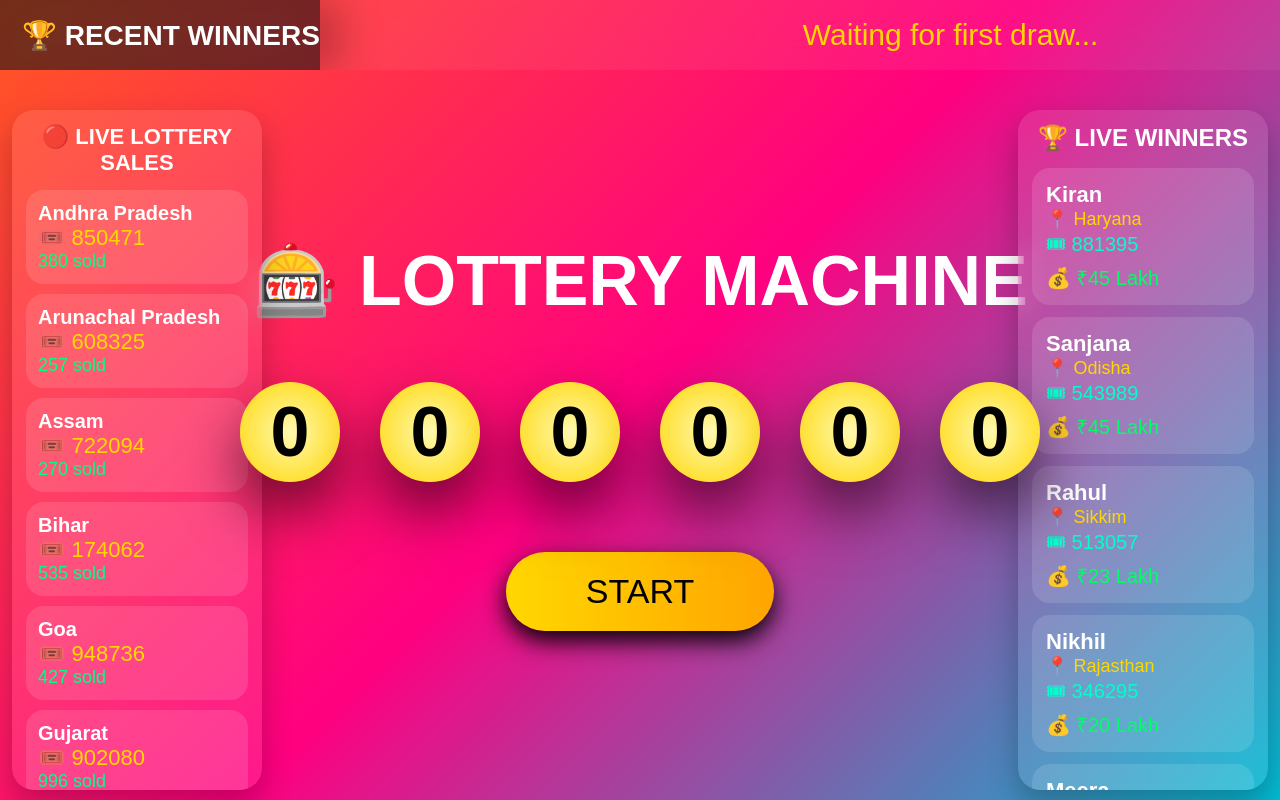
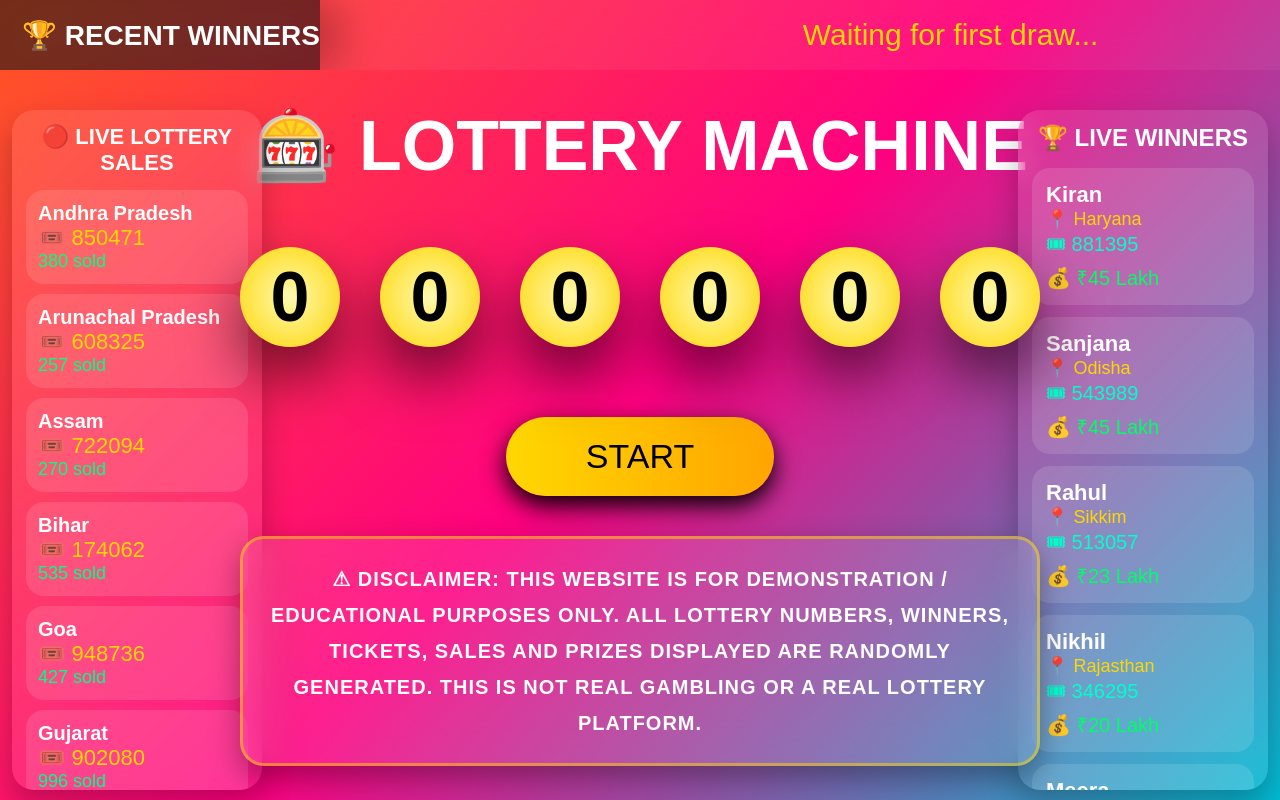
Before and after one commit to amithachar/lotterymachine, a Flask app: page / in a window 1280 px wide. Run offline with Flask 3, Linux system fonts and the light colour scheme.

Commit message:
added disclaimer

```diff
--- a/static/css/style.css
+++ b/static/css/style.css
@@ -598,3 +598,66 @@ background:white;
 border-radius:30px;
 
 }
+
+/* DISCLAIMER */
+
+#disclaimerBox{
+
+margin-top:40px;
+
+width:100%;
+
+max-width:1050px;
+
+padding:22px;
+
+border-radius:24px;
+
+background:
+
+rgba(
+255,
+255,
+255,
+0.12
+);
+
+backdrop-filter:
+
+blur(
+18px
+);
+
+border:
+
+3px solid rgba(
+255,
+215,
+0,
+0.5
+);
+
+box-shadow:
+
+0 12px 30px rgba(
+0,
+0,
+0,
+0.35
+);
+
+font-size:20px;
+
+font-weight:900;
+
+line-height:1.8;
+
+text-transform:uppercase;
+
+color:white;
+
+text-align:center;
+
+letter-spacing:1px;
+
+}
--- a/templates/index.html
+++ b/templates/index.html
@@ -123,6 +123,15 @@ START
 
 </button>
 
+<div id="disclaimerBox">
+
+⚠ DISCLAIMER:
+THIS WEBSITE IS FOR DEMONSTRATION / EDUCATIONAL PURPOSES ONLY.
+ALL LOTTERY NUMBERS, WINNERS, TICKETS, SALES AND PRIZES DISPLAYED ARE RANDOMLY GENERATED.
+THIS IS NOT REAL GAMBLING OR A REAL LOTTERY PLATFORM.
+
+</div>
+
 </div>
 
 
```
